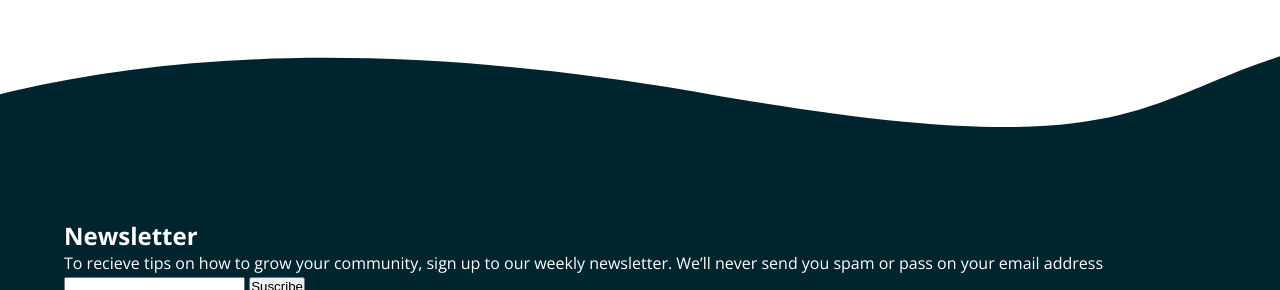
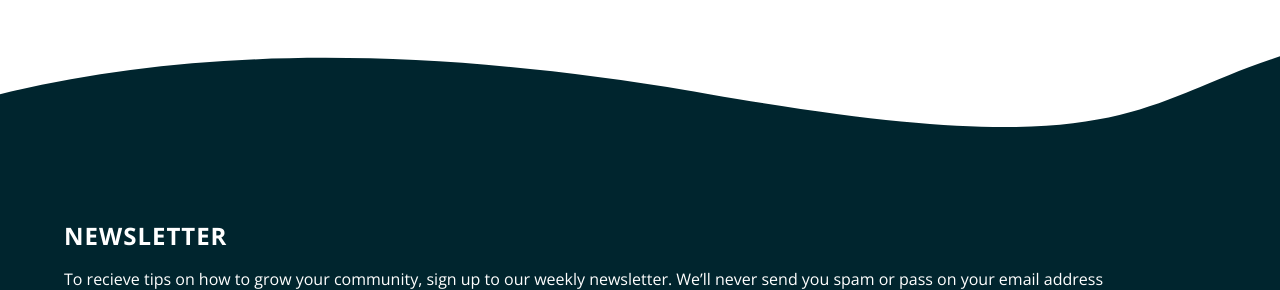
Before and after one commit to engelcituk/huddle-landing-page, a plain HTML site: page index.html in a window 1280 px wide. Shown: the part 3975-4265 px from the top of the page. Drawn offline with nearby package versions, Linux system fonts and the light colour scheme.

Commit message:
Dando estilos al Footer

```diff
--- a/css/styles.css
+++ b/css/styles.css
@@ -195,7 +195,55 @@ body{
     --wave-bottom: url('../images/bg-footer-top-mobile.svg');
     --padding-container: 12rem 0 13rem
 }
+
 .footer{
     color: #fff;
     background-color: var(--very-dark-cyan);
 }
+
+.footer__title{
+    text-transform: uppercase;
+    letter-spacing: 1px;
+    margin-bottom: 1rem;
+}
+
+
+.footer__paragraph--newsletter{
+    margin: 1rem 0 0;
+
+}
+
+.footer__paragraph{
+    margin: 1rem 0 3rem;
+}
+
+
+.footer__form{
+    display: flex;
+    flex-wrap: wrap;
+    margin-bottom: 5rem;
+}
+
+.footer__input{
+    flex: 100%;
+    font-size: 1rem;
+    font-family: var(--font-body);
+    border: none;
+    outline: none;
+    border-radius: 3px;
+    padding: 1rem .3rem;
+    margin-bottom: 1rem;
+}
+
+.footer__cta{
+    background-color: var(--pink);
+    font-size: 1rem;
+    font-family: var(--font-body);
+    color: #fff;
+    padding: .6rem 2.5rem;
+    border: none;
+    outline: none;
+    border-radius: 4px;
+    font-weight: 600;
+    margin-left: auto;
+}
--- a/index.html
+++ b/index.html
@@ -103,7 +103,7 @@
       <div class="footer__container container">
           <section class="footer__newsletter">
             <h2 class="footer__title">Newsletter</h2>
-            <p class="footer__paragraph"> To recieve tips on how to grow your community, sign up to our weekly newsletter. We’ll never send you spam or pass on your email address</p>
+            <p class="footer__paragraph footer__paragraph--newsletter"> To recieve tips on how to grow your community, sign up to our weekly newsletter. We’ll never send you spam or pass on your email address</p>
 
             <form class="footer__form">
               <!--  -->
@@ -113,7 +113,7 @@
           </section>
           <section class="footer__content">
             <img src="./images/logo-white.svg" alt="logo huddle white">
-            <p class="footer__paragrap">
+            <p class="footer__paragraph">
               Lorem ipsum dolor sit amet consectetur adipisicing elit. Quos esse inventore assumenda necessitatibus expedita id deleniti dolores, asperiores voluptatum atque beatae maxime, enim nostrum magnam facilis eos eius suscipit ad.
             </p>
             <div class="footer__contact">
```
